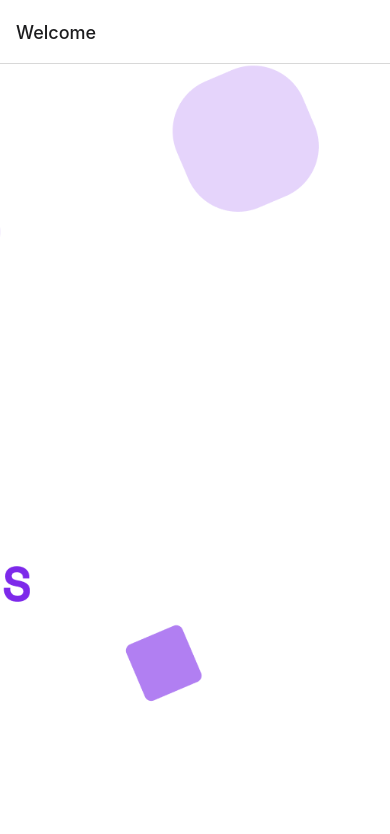
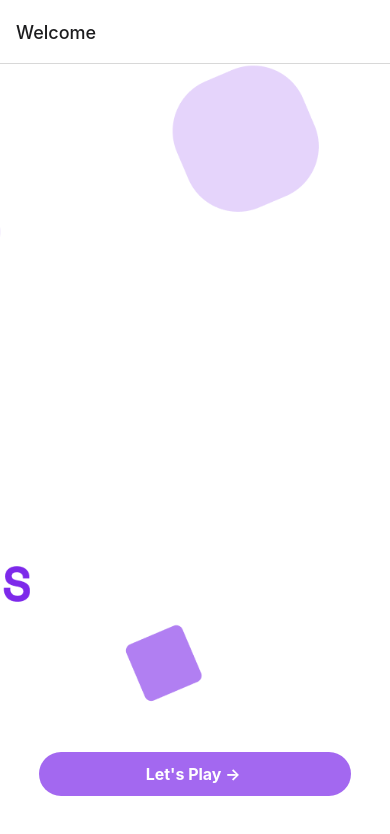
Before and after one commit to xennia316/RockPaperScissors, a React Native app in the folder rps/: screen /Welcome in a window 390 px wide. Shown: the top 834 px of the page. Built offline with nearby package versions, Linux system fonts and the light colour scheme.

Commit message:
fix: naming convention

```diff
--- a/rps/Screens/HomeScreen/HomeScreen.tsx
+++ b/rps/Screens/HomeScreen/HomeScreen.tsx
@@ -14,7 +14,7 @@ const HomeScreen = () => {
 			imageStyle={styles.image}
 		>
 			<TouchableOpacity
-				style={styles.btn}
+				style={styles.button}
 				onPress={() => {
 					navigation.navigate("Play");
 				}}
```
